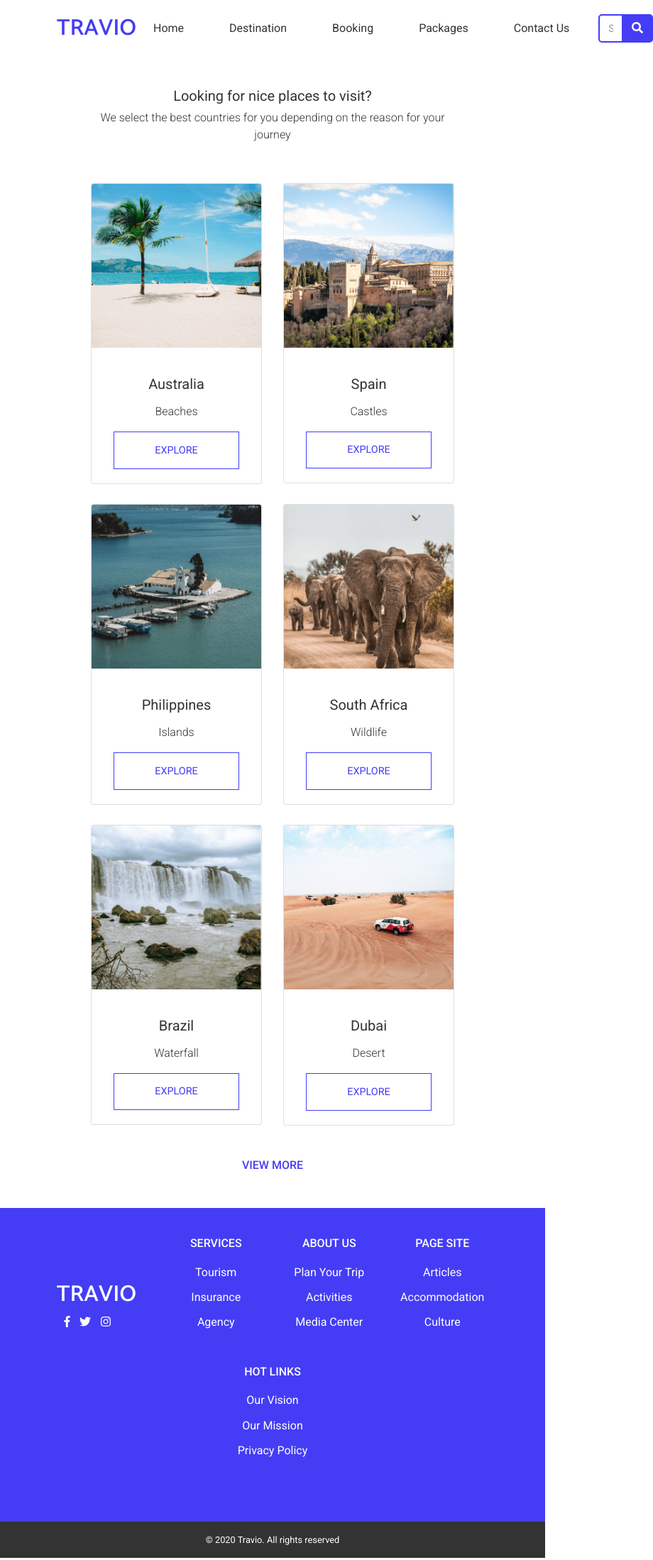
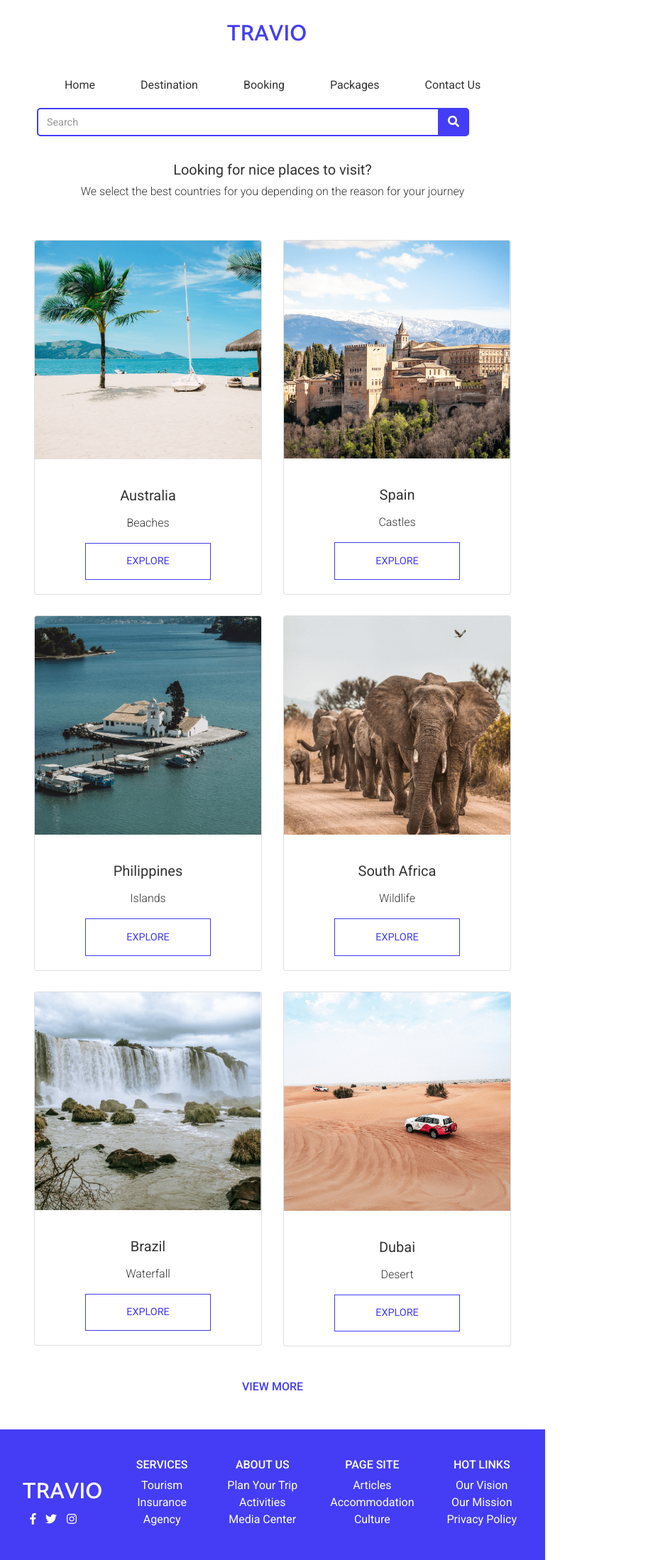
Before and after one commit to hngi/Team-Fierce-Envato-Travel, a plain HTML site: page index.html in a window 768 px wide. Shown: the top 2198 px of the page at 71% size, 920 px wide, since content can reach past the window. Drawn offline with nearby package versions, Linux system fonts and the light colour scheme.

Commit message:
fixed responsiveness

```diff
--- a/index.html
+++ b/index.html
@@ -17,11 +17,9 @@
       rel="stylesheet"
     />
     <link href="styles.css" rel="stylesheet" />
-    <!-- <link rel="stylesheet" href="https://unpkg.com/aos@next/dist/aos.css" /> -->
   </head>
   <body>
     <!-- Navigation -->
-
     <nav
       class="navbar navbar-expand-md navbar-light padding"
       id="navbar-section"
@@ -59,10 +57,19 @@
               <form>
                 <div class="row">
                   <div class="col-10 p-0">
-                    <input type="text" class="form-control" placeholder="Search" aria-label="Search" aria-describedby="basic-addon1" id="search-bar">
+                    <input
+                      type="text"
+                      class="form-control"
+                      placeholder="Search"
+                      aria-label="Search"
+                      aria-describedby="basic-addon1"
+                      id="search-bar"
+                    />
                   </div>
                   <div class="col-2 p-0">
-                    <button class="btn" id="search"><i class="fas fa-search" id="search-icon"></i></button>
+                    <button class="btn" id="search">
+                      <i class="fas fa-search" id="search-icon"></i>
+                    </button>
                   </div>
                 </div>
             </form>
@@ -72,15 +79,22 @@
     <!-- TOP TEXT -->
     <div class="container-fluid padding-body text-center mt-4" id="top-text">
       <p id="head" class="mb-1 lead">Looking for nice places to visit?</p>
-        <p id="sub-head" class="mb-0"> We select the best countries for you depending on the reason for your journey</p>
+      <p id="sub-head" class="mb-0">
+        We select the best countries for you depending on the reason for your
+        journey
+      </p>
     </div>
 
     <!-- CARD SECTION -->
     <div class="container-fluid padding-body mt-4" id="card-section">
       <div class="row">
-            <div class="col-12 col-md-6 col-lg-4 card-div">
+        <div class="col-xs-12 col-sm-6 col-lg-4 card-div">
           <div class="card text-center">
-                    <img src="./tinified/Rectangle 48Australia.png" alt="" class="card-img-top img-fluid">
+            <img
+              src="./tinified/Rectangle 48Australia.png"
+              alt=""
+              class="card-img-top img-fluid"
+            />
             <div class="card-body mt-3">
               <p class="card-title lead" id="location">Australia</p>
               <p class="card-text">Beaches</p>
@@ -88,9 +102,13 @@
             </div>
           </div>
         </div>
-            <div class="col-12 col-md-6 col-lg-4 card-div">
+        <div class="col-xs-12 col-sm-6 col-lg-4 card-div">
           <div class="card text-center">
-                    <img src="./tinified/Rectangle 53Spain.png" alt="" class="card-img-top img-fluid">
+            <img
+              src="./tinified/Rectangle 53Spain.png"
+              alt=""
+              class="card-img-top img-fluid"
+            />
             <div class="card-body mt-3">
               <p class="card-title lead" id="location">Spain</p>
               <p class="card-text">Castles</p>
@@ -98,9 +116,13 @@
             </div>
           </div>
         </div>
-            <div class="col-12 col-md-6 col-lg-4 card-div">
+        <div class="col-xs-12 col-sm-6 col-lg-4 card-div">
           <div class="card text-center">
-                    <img src="./tinified/Rectangle 54Philippines.png" alt="" class="card-img-top img-fluid">
+            <img
+              src="./tinified/Rectangle 54Philippines.png"
+              alt=""
+              class="card-img-top img-fluid"
+            />
             <div class="card-body mt-3">
               <p class="card-title lead" id="location">Philippines</p>
               <p class="card-text">Islands</p>
@@ -108,9 +130,13 @@
             </div>
           </div>
         </div>
-            <div class="col-12 col-md-6 col-lg-4 card-div">
+        <div class="col-xs-12 col-sm-6 col-lg-4 card-div">
           <div class="card text-center">
-                    <img src="./tinified/Rectangle 58SA.png" alt="" class="card-img-top img-fluid">
+            <img
+              src="./tinified/Rectangle 58SA.png"
+              alt=""
+              class="card-img-top img-fluid"
+            />
             <div class="card-body mt-3">
               <p class="card-title lead" id="location">South Africa</p>
               <p class="card-text">Wildlife</p>
@@ -118,9 +144,13 @@
             </div>
           </div>
         </div>
-            <div class="col-12 col-md-6 col-lg-4 card-div">
+        <div class="col-xs-12 col-sm-6 col-lg-4 card-div">
           <div class="card text-center">
-                    <img src="./tinified/Rectangle 57Brazil.png" alt="" class="card-img-top img-fluid">
+            <img
+              src="./tinified/Rectangle 57Brazil.png"
+              alt=""
+              class="card-img-top img-fluid"
+            />
             <div class="card-body mt-3">
               <p class="card-title lead" id="location">Brazil</p>
               <p class="card-text">Waterfall</p>
@@ -128,9 +158,13 @@
             </div>
           </div>
         </div>
-            <div class="col-12 col-md-6 col-lg-4 card-div">
+        <div class="col-xs-12 col-sm-6 col-lg-4 card-div">
           <div class="card text-center">
-                    <img src="./tinified/Rectangle 55Dubai.png" alt="" class="card-img-top img-fluid">
+            <img
+              src="./tinified/Rectangle 55Dubai.png"
+              alt=""
+              class="card-img-top img-fluid"
+            />
             <div class="card-body mt-3">
               <p class="card-title lead" id="location">Dubai</p>
               <p class="card-text">Desert</p>
@@ -157,37 +191,37 @@
               <i class="fab fa-twitter"></i>
               <i class="fab fa-instagram"></i>
             </div>
-
           </div>
           <div class="col-12 col-md align-self-end">
             <h5>SERVICES</h5>
-                    <a href="#">Tourism</a>
-                    <a href="#">Insurance</a>
-                    <a href="#">Agency</a>
+            <p><a href="#">Tourism</a></p>
+            <p><a href="#">Insurance</a></p>
+            <p><a href="#">Agency</a></p>
           </div>
           <div class="col-12 col-md align-self-end">
             <h5>ABOUT US</h5>
-                    <a href="#">Plan Your Trip</a>
-                    <a href="#">Activities</a>
-                    <a href="#">Media Center</a>
+            <p><a href="#">Plan Your Trip</a></p>
+            <p><a href="#">Activities</a></p>
+            <p><a href="#">Media Center</a></p>
           </div>
           <div class="col-12 col-md align-self-end">
             <h5>PAGE SITE</h5>
-                    <a href="#">Articles</a>
-                    <a href="#">Accommodation</a>
-                    <a href="#">Culture</a>
+            <p><a href="#">Articles</a></p>
+            <p><a href="#">Accommodation</a></p>
+            <p><a href="#">Culture</a></p>
           </div>
           <div class="col-12 col-md align-self-end">
             <h5>HOT LINKS</h5>
-                    <a href="#">Our Vision</a>
-                    <a href="#">Our Mission</a>
-                    <a href="#">Privacy Policy</a>
+            <p><a href="#">Our Vision</a></p>
+            <p><a href="#">Our Mission</a></p>
+            <p><a href="#">Privacy Policy</a></p>
           </div>
         </div>
       </div>
     </footer>
 
-    <p class="text-center py-3 my-0" id="copyright">&copy; 2020 Travio. All rights reserved</p>
-
+    <p class="text-center py-3 my-0" id="copyright">
+      &copy; 2020 Travio. All rights reserved
+    </p>
   </body>
 </html>
--- a/styles.css
+++ b/styles.css
@@ -127,10 +127,21 @@ footer h5 {
 }
 
 footer a {
-    display: block;
     color: white;
     font-size: 80%;
-    padding-top: .7em;
+    margin-top: .7em;
+    padding: .5em;
+}
+
+footer a:hover {
+    color: #443DF5;
+    background-color: white;
+    text-decoration: none;
+}
+
+footer p {
+    padding: 0 !important;
+    margin: 0 !important;
 }
 
 .fa-twitter, .fa-facebook-f, .fa-instagram {
@@ -146,9 +157,26 @@ footer a {
     color: white;
     font-size: 80%;
 }
-
 /* MEDIA QUERIES */
 @media (max-width: 768px) {
+    .padding {
+        padding: 1em 2em;
+    }
+
+    .padding-body {
+        padding: 1em 3em;
+    }
+
+    nav form {
+        margin-left: 1em;
+        margin-top: .5em;
+        width: 100%;
+    }
+
+    #top-text {
+        margin-top: 1em !important;
+    }
+
     #main-footer .col-md {
         margin-bottom: 3em;
     }
@@ -162,3 +190,47 @@ footer a {
         padding-top: .7em;
     }
 }
+
+@media (min-width: 768px) and (max-width: 1125px) {
+    nav {
+        display: grid !important;
+        grid-template-rows: 1fr 1fr !important;
+        padding: 0em 6em !important;
+        padding-top: 0em !important;
+        justify-content: center !important;
+        justify-items: center !important;
+
+    }
+
+    .navbar-brand {
+        text-align: center;
+    }
+
+
+    #navbarResponsive {
+        display: grid !important;
+        grid-template-rows: 1fr 1fr !important;
+        justify-content: center !important;
+        justify-items: center !important;
+        margin-top: 0em !important;
+
+    }
+
+    nav form {
+        margin-top: .5em !important;
+    }
+
+    nav ul {
+        display: grid !important;
+        grid-template-columns: repeat(5, 1fr) !important;
+        justify-content: space-around !important;
+
+    }
+
+    nav li {
+        padding-right: 0em !important;
+        text-align: center;
+        padding-left: 1.5em !important;
+        padding-right: 1.5em !important;
+    }
+}
```
Lines whose indentation alone changed are shown as unchanged.
